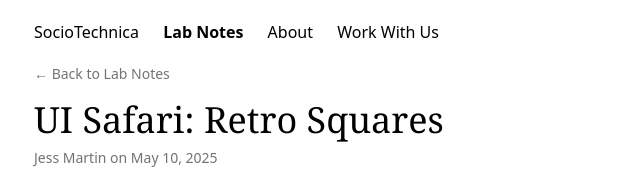
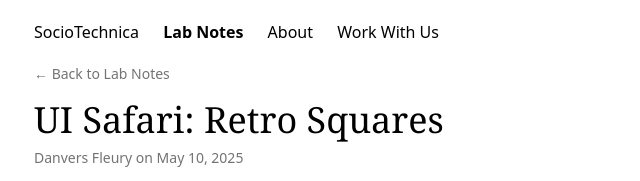
Before and after one commit to sociotechnica-org/sociotechnica-site, an Astro site: page /notebook/ws-ui-safari in a window 1280 px wide. Shown: the top 181 px of the page, 174-814 px from the left. Built offline with nearby package versions, Linux system fonts and the light colour scheme; Astro itself is replaced by a stand-in of ours.

Commit message:
Fix author on UI safari

```diff
--- a/src/pages/notebook/ws-ui-safari.mdx
+++ b/src/pages/notebook/ws-ui-safari.mdx
@@ -2,7 +2,7 @@
 title: "UI Safari: Retro Squares"
 description: "Exploring retro square UI elements and their inspiration for AI-native work environments."
 publishedDate: "2025-05-10"
-author: "Jess Martin"
+author: "Danvers Fleury"
 ---
 
 import Layout from "../../layouts/Layout.astro";
```
